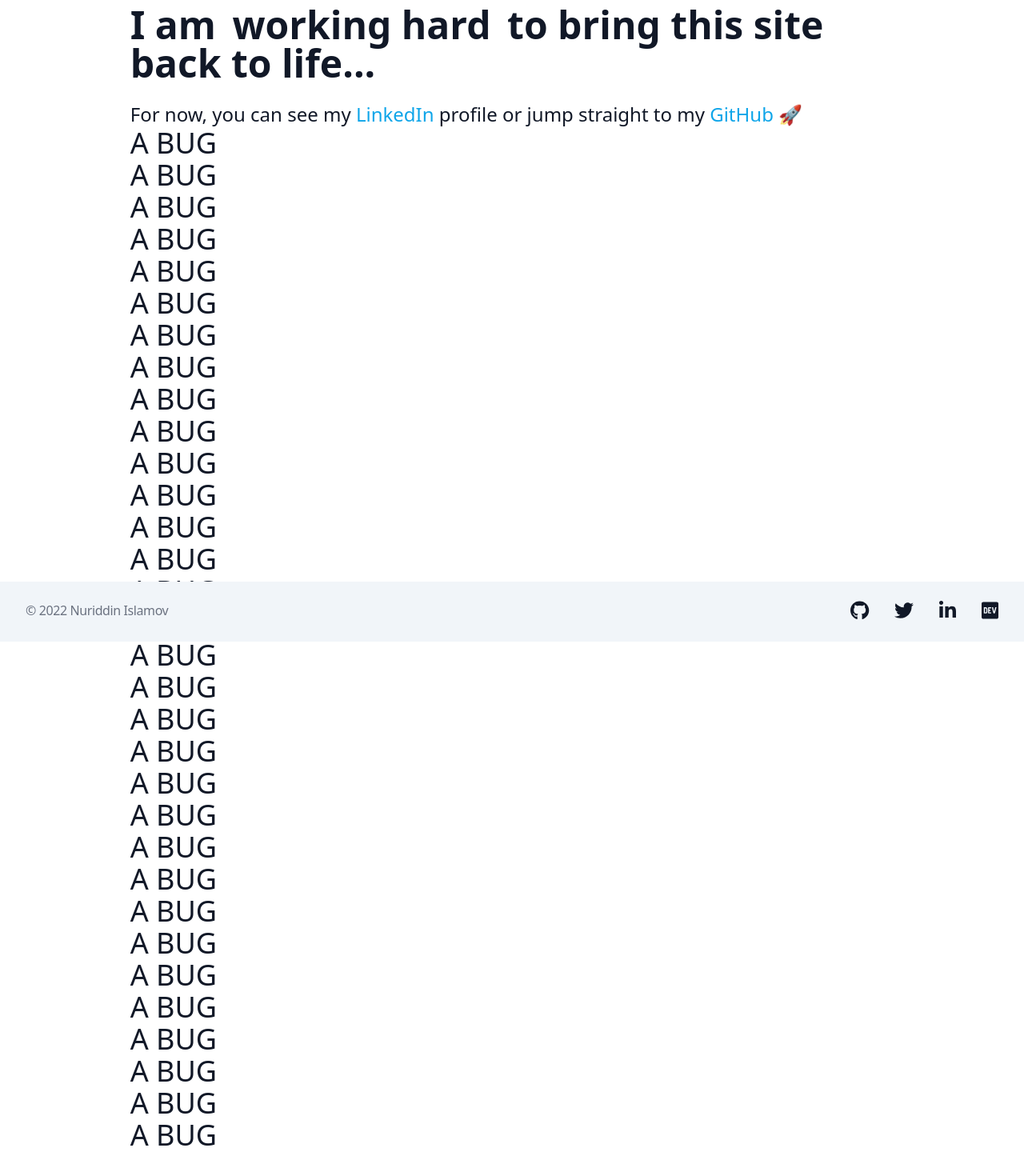
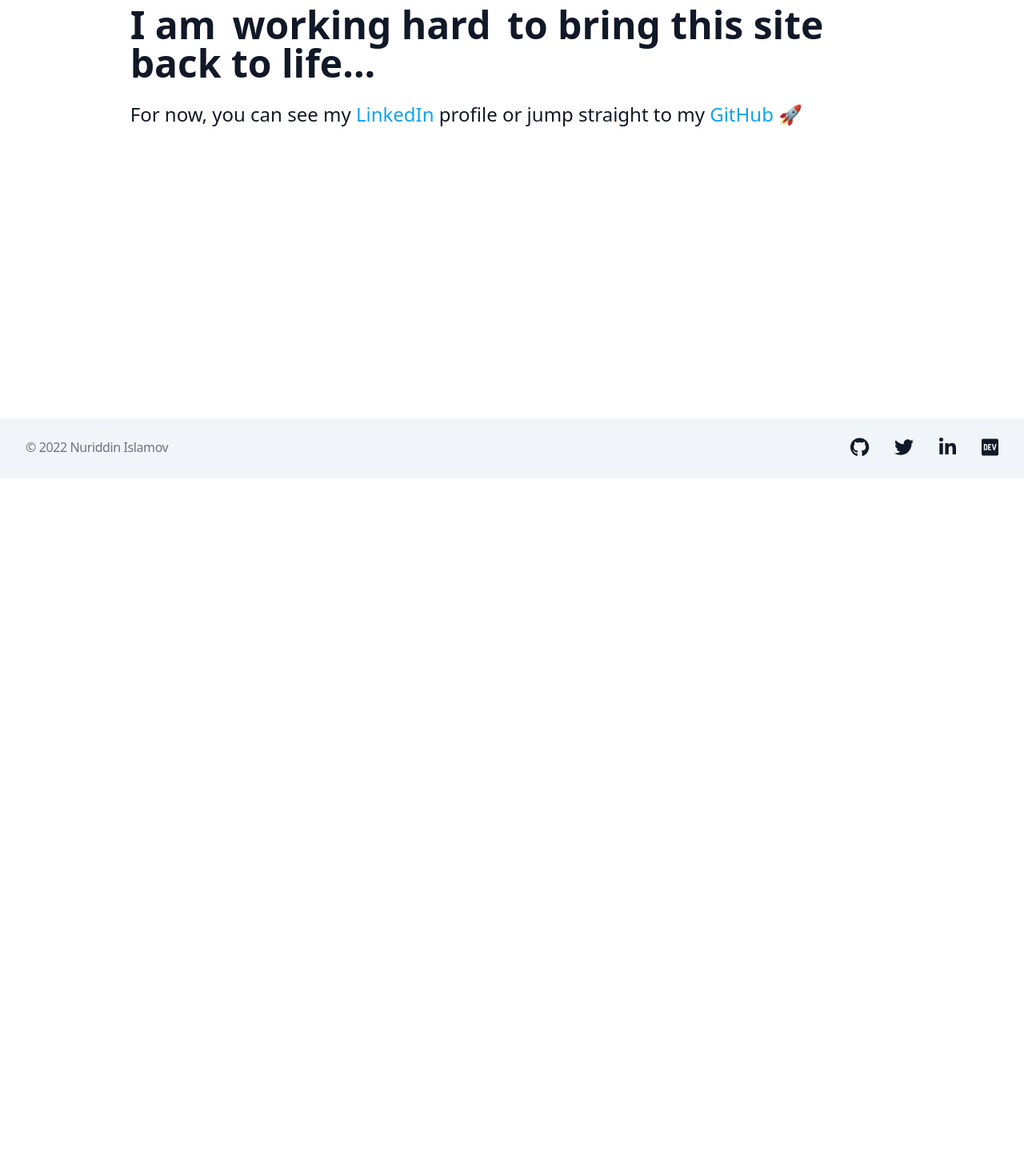
Before and after one commit to noonosh/nuriddinislamov.com-old, a React (Create React App) app: page / in a window 1280 px wide. Shown: the part 202-1672 px from the top of the page at 80% size. After the commit the page ends 800 px from the top, so only its background shows below. Built offline with nearby package versions, Linux system fonts and the light colour scheme; what react-animations would draw is missing.

Commit message:
fix a bug with layot

```diff
--- a/src/App.js
+++ b/src/App.js
@@ -1,6 +1,6 @@
 import React from 'react';
 import Home from './components/Home';
-// import About from './components/About';
+import About from './components/About';
 // import Work from './components/Work';
 // import Contact from './components/Contact.js';
 import NotFound from './components/404';
@@ -12,8 +12,8 @@ const App = () => {
 			<BrowserRouter>
 				<Routes>
 					<Route path='/' element={<Home />} />
-					{/* <Route path='/me' element={<About />} />
-					<Route path='/projects' element={<Work />} />
+					<Route path='/me' element={<About />} />
+					{/* <Route path='/projects' element={<Work />} />
 					<Route path='/reach-out' element={<Contact />} /> */}
 					<Route path='*' element={<NotFound />} />
 				</Routes>
--- a/src/components/Maintenance.js
+++ b/src/components/Maintenance.js
@@ -35,38 +35,6 @@ const Maintenance = () => {
 						GitHub 🚀
 					</a>
 				</p>
-				<h1 className='text-lg md:text-4xl'>A BUG</h1>
-				<h1 className='text-lg md:text-4xl'>A BUG</h1>
-				<h1 className='text-lg md:text-4xl'>A BUG</h1>
-				<h1 className='text-lg md:text-4xl'>A BUG</h1>
-				<h1 className='text-lg md:text-4xl'>A BUG</h1>
-				<h1 className='text-lg md:text-4xl'>A BUG</h1>
-				<h1 className='text-lg md:text-4xl'>A BUG</h1>
-				<h1 className='text-lg md:text-4xl'>A BUG</h1>
-				<h1 className='text-lg md:text-4xl'>A BUG</h1>
-				<h1 className='text-lg md:text-4xl'>A BUG</h1>
-				<h1 className='text-lg md:text-4xl'>A BUG</h1>
-				<h1 className='text-lg md:text-4xl'>A BUG</h1>
-				<h1 className='text-lg md:text-4xl'>A BUG</h1>
-				<h1 className='text-lg md:text-4xl'>A BUG</h1>
-				<h1 className='text-lg md:text-4xl'>A BUG</h1>
-				<h1 className='text-lg md:text-4xl'>A BUG</h1>
-				<h1 className='text-lg md:text-4xl'>A BUG</h1>
-				<h1 className='text-lg md:text-4xl'>A BUG</h1>
-				<h1 className='text-lg md:text-4xl'>A BUG</h1>
-				<h1 className='text-lg md:text-4xl'>A BUG</h1>
-				<h1 className='text-lg md:text-4xl'>A BUG</h1>
-				<h1 className='text-lg md:text-4xl'>A BUG</h1>
-				<h1 className='text-lg md:text-4xl'>A BUG</h1>
-				<h1 className='text-lg md:text-4xl'>A BUG</h1>
-				<h1 className='text-lg md:text-4xl'>A BUG</h1>
-				<h1 className='text-lg md:text-4xl'>A BUG</h1>
-				<h1 className='text-lg md:text-4xl'>A BUG</h1>
-				<h1 className='text-lg md:text-4xl'>A BUG</h1>
-				<h1 className='text-lg md:text-4xl'>A BUG</h1>
-				<h1 className='text-lg md:text-4xl'>A BUG</h1>
-				<h1 className='text-lg md:text-4xl'>A BUG</h1>
-				<h1 className='text-lg md:text-4xl'>A BUG</h1>
 			</div>
 		</div>
 	);
--- a/src/layouts/Layout.js
+++ b/src/layouts/Layout.js
@@ -5,17 +5,11 @@ import Footer from '../components/Footer';
 function Layout({ children, id }) {
 	return (
 		<div className='flex flex-col h-screen'>
-			<div className='flex-none'>
-				<NavBar />
-			</div>
-			<section
-				className='container flex-1 h-full w-5/6 mx-auto px-2 md:px-6 py-8'
-				id={id}>
+			<NavBar />
+			<section className='w-5/6 mx-auto px-2 md:px-6 py-8 flex-auto' id={id}>
 				{children}
 			</section>
-			<div className='flex-none'>
-				<Footer />
-			</div>
+			<Footer />
 		</div>
 	);
 }
```
